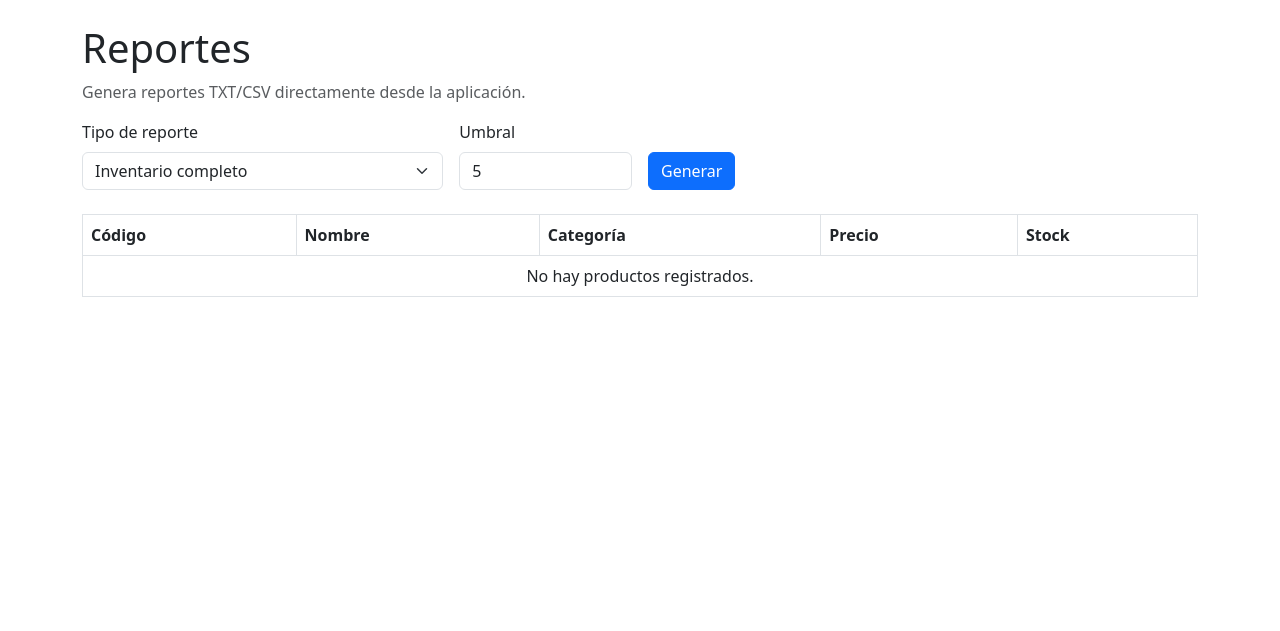
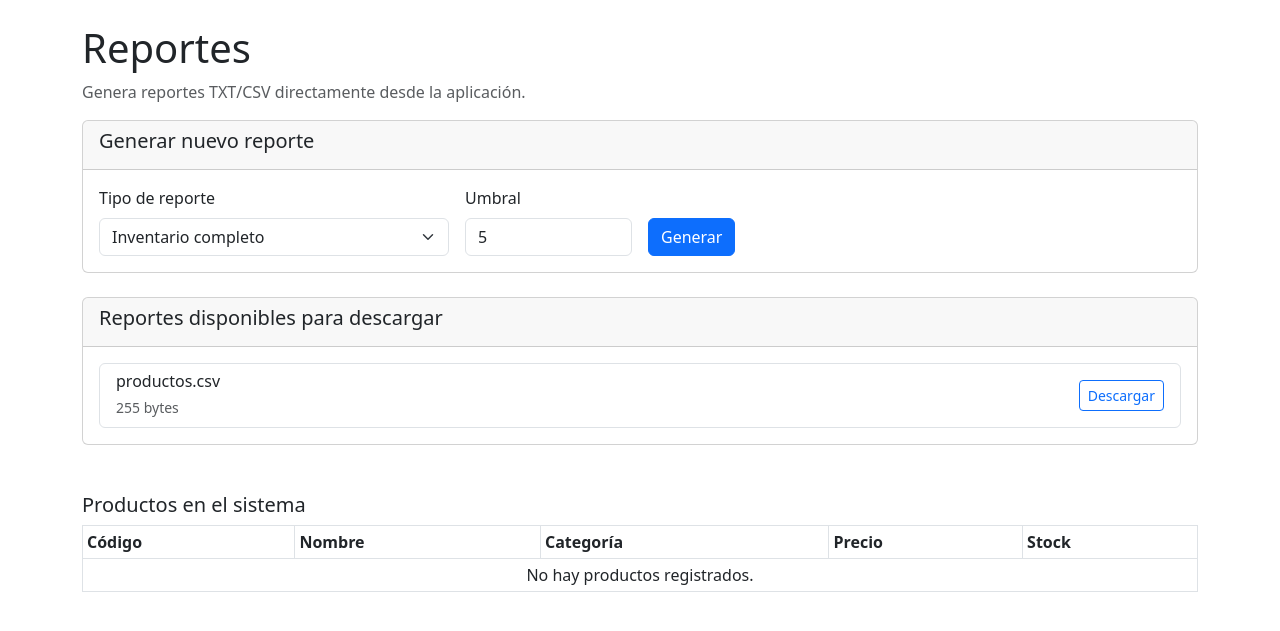
Before and after one commit to bryanchavez79/StockMaster, a Flask app: page /reportes in a window 1280 px wide. Shown: the part 56-687 px from the top of the page. Run offline with Flask 3, Linux system fonts and the light colour scheme; data that the repository does not hold is empty.

Commit message:
Agregar funcionalidad de descarga de reportes desde la web

```diff
--- a/app.py
+++ b/app.py
@@ -1,4 +1,4 @@
-from flask import Flask, render_template, request, redirect, url_for, flash
+from flask import Flask, render_template, request, redirect, url_for, flash, send_file
 from pathlib import Path
 import base_datos
 from productos import Producto
@@ -18,6 +18,34 @@ def obtener_productos_dict(productos):
         }
         for producto in productos
     ]
+
+
+def obtener_archivos_disponibles():
+    """Obtiene lista de archivos de reportes disponibles"""
+    reportes_dir = Path(__file__).parent / "reportes"
+    datos_dir = Path(__file__).parent / "datos"
+
+    archivos = []
+
+    if reportes_dir.exists():
+        for archivo in reportes_dir.glob("*.txt"):
+            archivos.append({
+                "nombre": archivo.name,
+                "tipo": "txt",
+                "ruta": f"reportes/{archivo.name}",
+                "tamaño": f"{archivo.stat().st_size} bytes"
+            })
+
+    if datos_dir.exists():
+        for archivo in datos_dir.glob("*.csv"):
+            archivos.append({
+                "nombre": archivo.name,
+                "tipo": "csv",
+                "ruta": f"datos/{archivo.name}",
+                "tamaño": f"{archivo.stat().st_size} bytes"
+            })
+
+    return sorted(archivos, key=lambda x: x["nombre"], reverse=True)
 
 
 @app.route("/")
@@ -94,7 +122,8 @@ def eliminar_producto(codigo):
 @app.route("/reportes")
 def reportes():
     productos = base_datos.obtener_productos()
-    return render_template("reportes.html", productos=obtener_productos_dict(productos))
+    archivos = obtener_archivos_disponibles()
+    return render_template("reportes.html", productos=obtener_productos_dict(productos), archivos=archivos)
 
 
 @app.route("/reportes/generar", methods=["POST"])
@@ -123,6 +152,29 @@ def generar_reporte():
     return redirect(url_for("reportes"))
 
 
+@app.route("/descargar/<path:ruta>")
+def descargar_archivo(ruta):
+    """Descarga un archivo de reportes o datos"""
+    base_dir = Path(__file__).parent
+    archivo_path = base_dir / ruta
+
+    # Validar que el archivo existe y está dentro del directorio permitido
+    if not archivo_path.exists() or not archivo_path.is_file():
+        flash("Archivo no encontrado.", "danger")
+        return redirect(url_for("reportes"))
+
+    # Verificar que el archivo está en los directorios permitidos
+    if not (ruta.startswith("reportes/") or ruta.startswith("datos/")):
+        flash("Acceso denegado.", "danger")
+        return redirect(url_for("reportes"))
+
+    return send_file(
+        archivo_path,
+        as_attachment=True,
+        download_name=archivo_path.name
+    )
+
+
 if __name__ == "__main__":
     base_datos.inicializar()
     app.run(debug=True)
--- a/templates/reportes.html
+++ b/templates/reportes.html
@@ -4,7 +4,12 @@
 <h1>Reportes</h1>
 <p class="text-muted">Genera reportes TXT/CSV directamente desde la aplicación.</p>
 
-<form action="{{ url_for('generar_reporte') }}" method="post" class="row g-3 mb-4">
+<div class="card mb-4">
+  <div class="card-header">
+    <h5>Generar nuevo reporte</h5>
+  </div>
+  <div class="card-body">
+    <form action="{{ url_for('generar_reporte') }}" method="post" class="row g-3">
       <div class="col-md-4">
         <label class="form-label">Tipo de reporte</label>
         <select name="tipo" class="form-select" required>
@@ -21,8 +26,34 @@
         <button type="submit" class="btn btn-primary">Generar</button>
       </div>
     </form>
+  </div>
+</div>
 
-<table class="table table-bordered">
+{% if archivos %}
+<div class="card mb-4">
+  <div class="card-header">
+    <h5>Reportes disponibles para descargar</h5>
+  </div>
+  <div class="card-body">
+    <div class="list-group">
+      {% for archivo in archivos %}
+        <div class="list-group-item d-flex justify-content-between align-items-center">
+          <div>
+            <h6 class="mb-1">{{ archivo.nombre }}</h6>
+            <small class="text-muted">{{ archivo.tamaño }}</small>
+          </div>
+          <a href="{{ url_for('descargar_archivo', ruta=archivo.ruta) }}" class="btn btn-sm btn-outline-primary">
+            Descargar
+          </a>
+        </div>
+      {% endfor %}
+    </div>
+  </div>
+</div>
+{% endif %}
+
+<h5 class="mt-5">Productos en el sistema</h5>
+<table class="table table-bordered table-sm">
   <thead>
     <tr>
       <th>Código</th>
```
Lines whose indentation alone changed are shown as unchanged.
